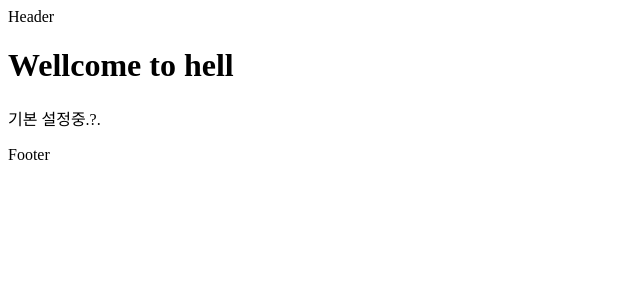
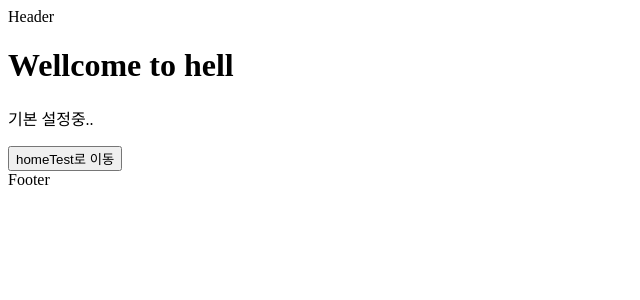
Before and after one commit to newnewnewnewbie/Pacific, a Next.js app: page / in a window 1280 px wide. Shown: the top 300 px of the page, without its empty margins (0-640 px from the left). Built offline with nearby package versions, Linux system fonts and the light colour scheme.

Commit message:
[추가] next link 예시 추가

```diff
--- a/pages/_app.js
+++ b/pages/_app.js
@@ -1,9 +1,6 @@
 import App, { Container } from 'next/app';
 import Head from 'next/head';
 import React from 'react';
-import { BrowserRouter, Route } from 'react-router-dom';
-// import { homeTest } from 'test';
-// import { fullCourseTest } from 'test';
 
 class Root extends App {
   render () {
--- a/pages/index.js
+++ b/pages/index.js
@@ -1,10 +1,16 @@
+import React from "react";
+import Link from "next/link";
+
 const Index = () => {
   return (
     <div>
       <h1>Wellcome to hell</h1>
-      <p>기본 설정중.?.</p>
+      <p>기본 설정중..</p>
+      <Link href="/test/homeTest">
+        <button>homeTest로 이동</button>
+      </Link>
     </div>
-  )
-}
+  );
+};
 
 export default Index;
```
Also changed, not shown: pages/test/homeTest.js (+5 -1 lines).
